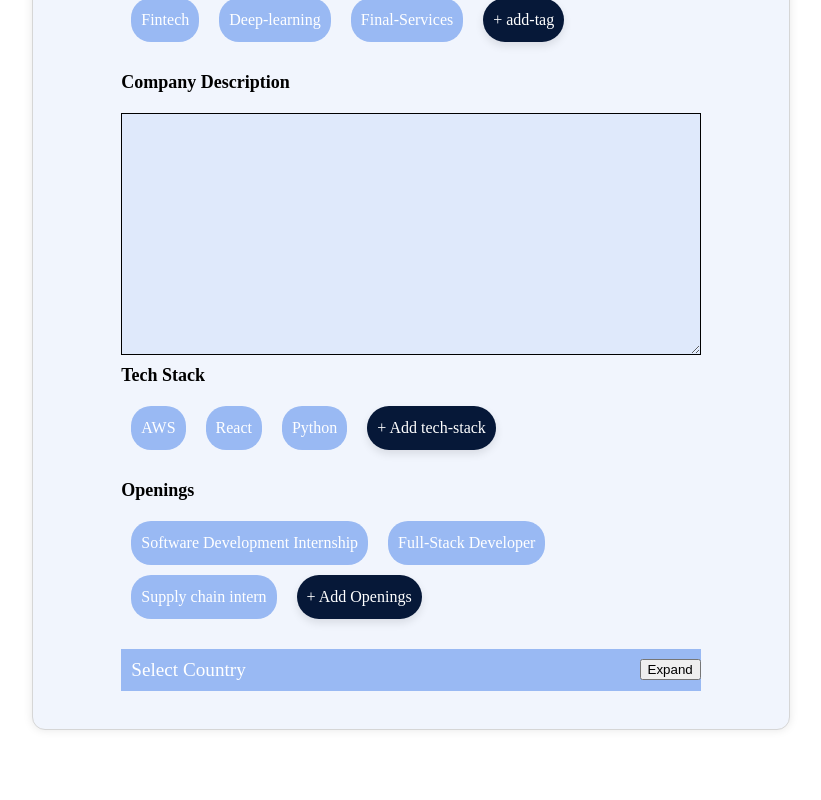
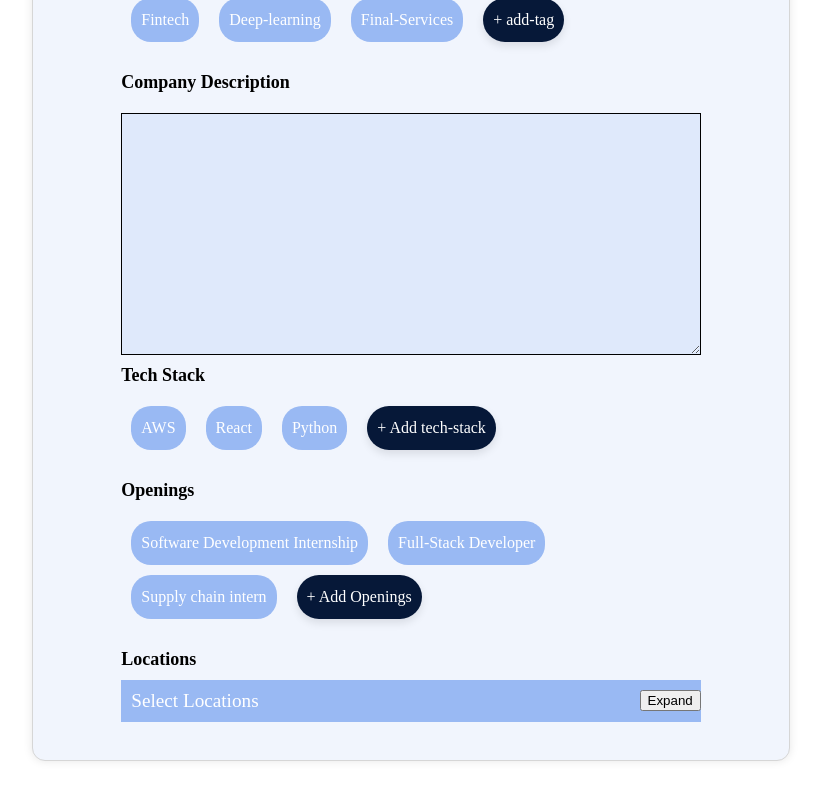
Before and after one commit to iamNamanKhare/project2, a React (Create React App) app: page / in a window 1280 px wide. Shown: the part 585-1385 px from the top of the page, without its empty margins (229-1050 px from the left). Built offline with nearby package versions, Linux system fonts and the light colour scheme.

Commit message:
slight change

```diff
--- a/src/components/Form.js
+++ b/src/components/Form.js
@@ -234,6 +234,7 @@ class Form extends Component {
               + Add Openings
             </div>
           </div>
+          <div className="input_label"> Locations</div>
           <LocationSelect />
         </div>
       </div>
--- a/src/components/LocationEmployer.js
+++ b/src/components/LocationEmployer.js
@@ -15,7 +15,7 @@ export default function LocationSelect() {
   return (
     <div>
       <div className="select_country_header">
-        Select Country
+        Select Locations
         <span
           className="expand"
           onClick={() => {
```
